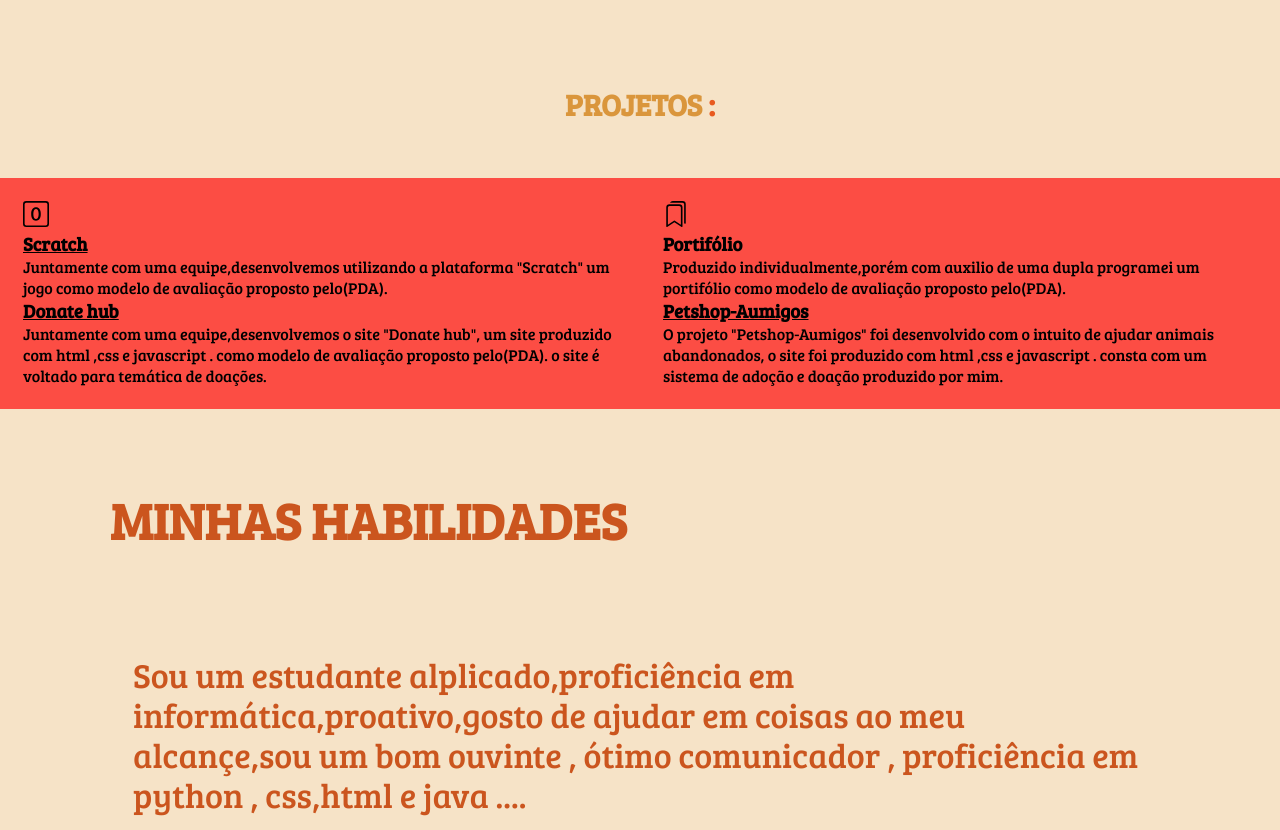
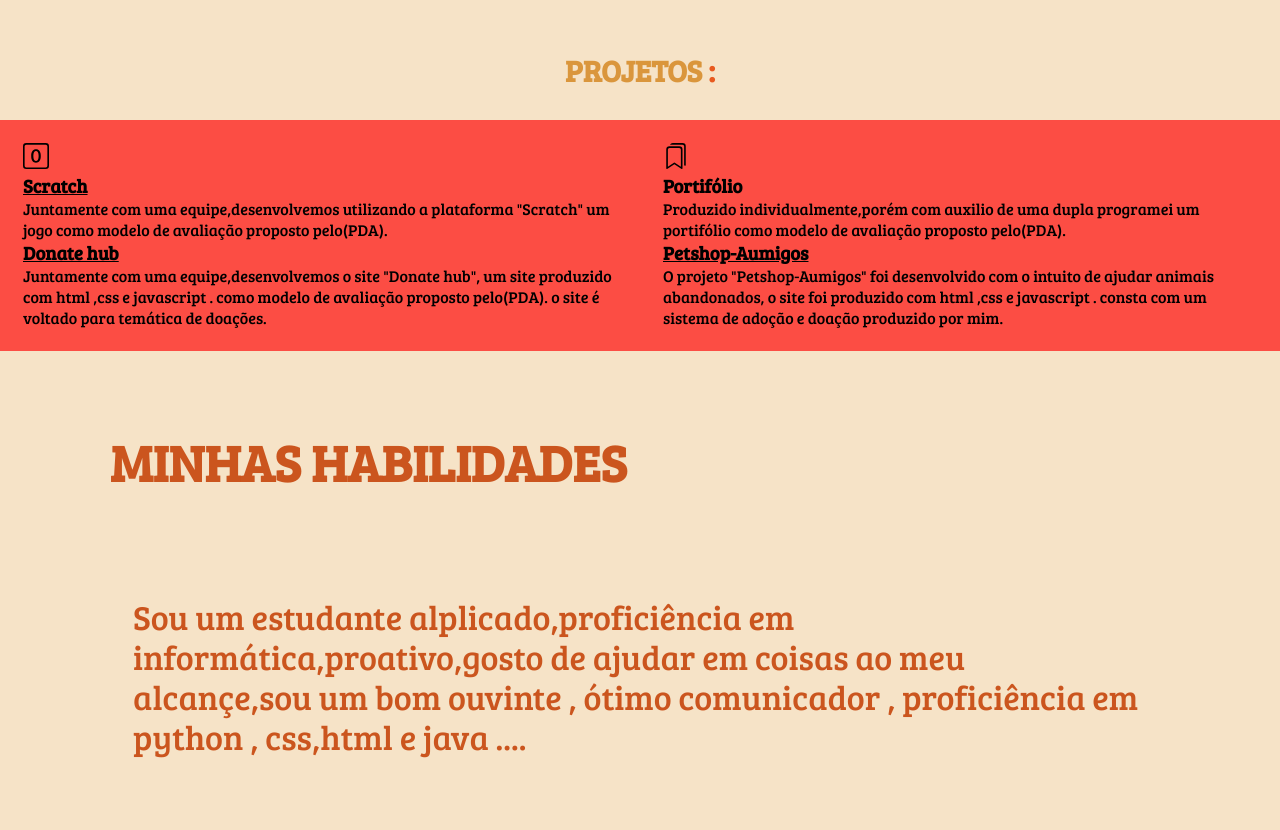
Before and after one commit to Guilherme-lgs/deploy-repository, a plain HTML site: page index.html in a window 1280 px wide. Shown: the part 1144-1974 px from the top of the page. Drawn offline with nearby package versions, Linux system fonts and the light colour scheme.

Commit message:
💄 estilização

```diff
--- a/style.css
+++ b/style.css
@@ -26,7 +26,8 @@ h2.titulo {
     font-size: 30px;
     color: rgba(209, 126, 18, 0.767);
     text-align: center;
-    padding: 54px;
+    padding: 20px;
+    margin-bottom: 10px;
 }
 
 h2.titulo span {
```
